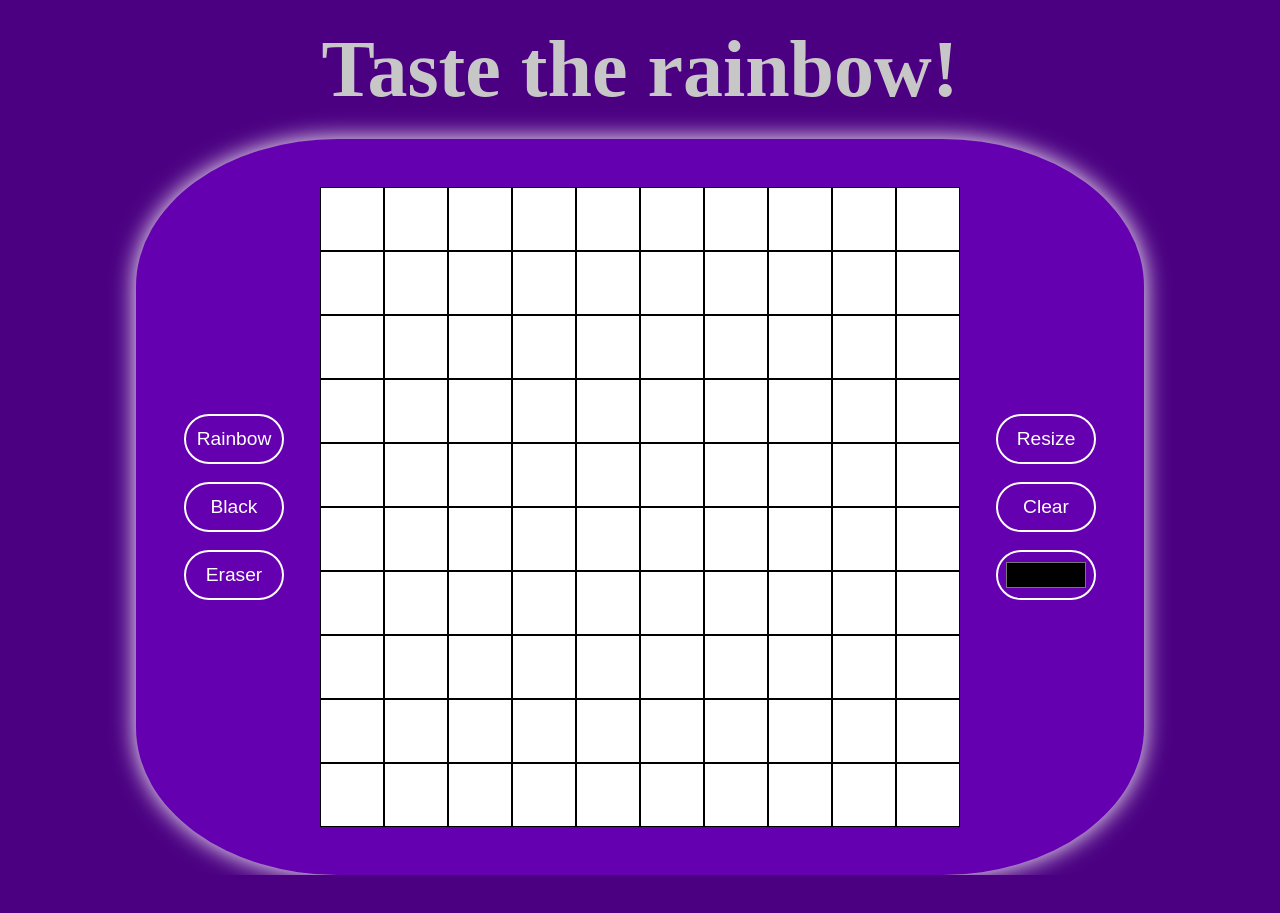
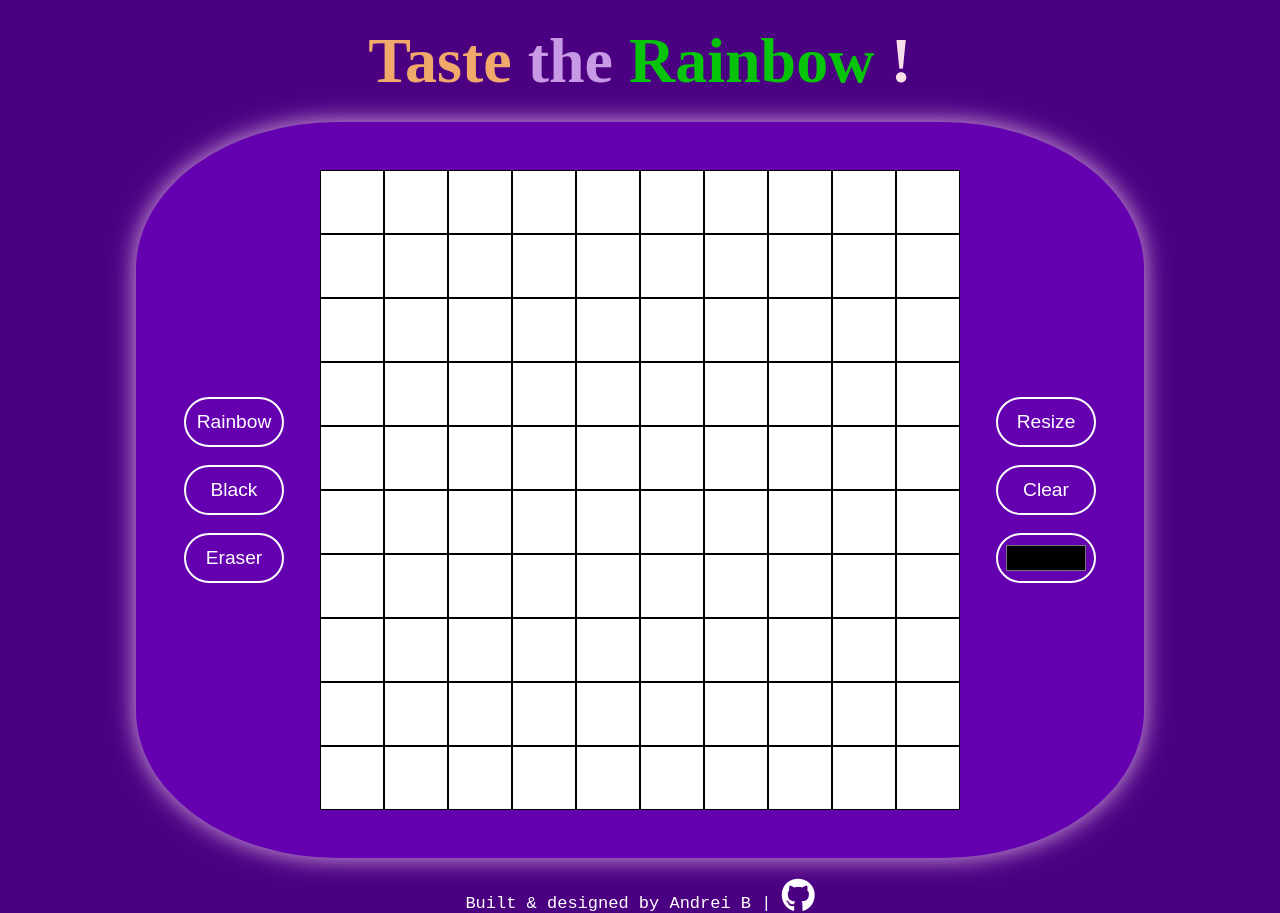
Before and after one commit to AndreiBarari/TheOdinProject, a plain HTML site: page Etch-a-Sketch/index.html in a window 1280 px wide. Before the commit the page ends 875 px from the top, so only its background shows below. Drawn offline with Linux system fonts and the light colour scheme.

Commit message:
random styling

```diff
--- a/Etch-a-Sketch/app.css
+++ b/Etch-a-Sketch/app.css
@@ -11,8 +11,8 @@ body {
 }
 #title {
   margin-top: 24px;
-  font-size: 5em;
-  color: #c7c7c7;
+  font-size: 4em;
+  color: #fff;
 }
 .main {
   display: flex;
@@ -21,9 +21,9 @@ body {
   background-color: #6500b0;
   border-radius: 20%;
   padding: 48px 48px;
-  box-shadow: 0 0 24px #fff;
   transition: ease-in-out 0.2s;
 }
+
 .rightMenu,
 .leftMenu {
   display: flex;
@@ -70,3 +70,15 @@ input:hover {
   width: auto;
   height: auto;
 }
+
+footer {
+  margin-top: 20px;
+  font-family: monospace;
+  font-size: 17px;
+  color: #fff;
+  text-decoration: none;
+}
+footer a {
+  text-decoration: none;
+  color: #fff;
+}
--- a/Etch-a-Sketch/app.js
+++ b/Etch-a-Sketch/app.js
@@ -26,7 +26,7 @@ function randColor() {
 }
 
 function color() {
-  document.getElementById("main").style.boxShadow = `0 0 24px #fff`;
+  document.getElementById("main").style.boxShadow = `0 0 24px ${randColor()}`;
   let cells = document.querySelectorAll(".cell");
   cells.forEach((cell) => {
     cell.addEventListener("mouseover", () => {
@@ -39,8 +39,9 @@ color();
 
 /// RAINBOW color title
 function colorTitle() {
-  for (let i = 0; i < title.innerHTML.length; i++) {
-    title.textContent[i].fontcolor("black");
+  let spans = document.getElementsByClassName("titleSpan");
+  for (let span of spans) {
+    span.style.color = randColor();
   }
 }
 colorTitle();
@@ -52,6 +53,7 @@ reset.addEventListener("click", () => {
     cell.style.backgroundColor = "white";
   });
   color();
+  colorTitle();
 });
 
 const resize = document.getElementById("resize");
@@ -67,10 +69,12 @@ resize.addEventListener("click", () => {
     container.style.gridTemplateRows = `repeat(${nrCells}, 1fr)`;
     generateGrid(nrCells);
     color();
+    colorTitle();
   } else {
     alert("Please enter a valid number");
     generateGrid(16);
     color();
+    colorTitle();
   }
 });
 
--- a/Etch-a-Sketch/index.html
+++ b/Etch-a-Sketch/index.html
@@ -8,10 +8,16 @@
     <title>Etch-A-Sketch</title>
 
     <link rel="stylesheet" href="app.css">
+    <script src="https://kit.fontawesome.com/d1d6edd90f.js" crossorigin="anonymous"></script>
 </head>
 
 <body>
-    <h1 id="title">Taste the rainbow!</h1>
+    <h1 id="title">
+        <span class="titleSpan">Taste</span>
+        <span class="titleSpan">the</span>
+        <span class="titleSpan">Rainbow</span>
+        <span class="titleSpan">!</span>
+    </h1>
 
     <div class="main" id="main">
         <div class="rightMenu">
@@ -29,6 +35,10 @@
             <input id="colorPicker" type="color">
         </div>
     </div>
+    <footer>
+        <span>Built & designed by Andrei B | </span>
+        <a href="https://github.com/AndreiBarari" target="_blank"><i class="fab fa-github fa-2x"></i></a>
+    </footer>
 
     <script src="app.js"></script>
 </body>
```
